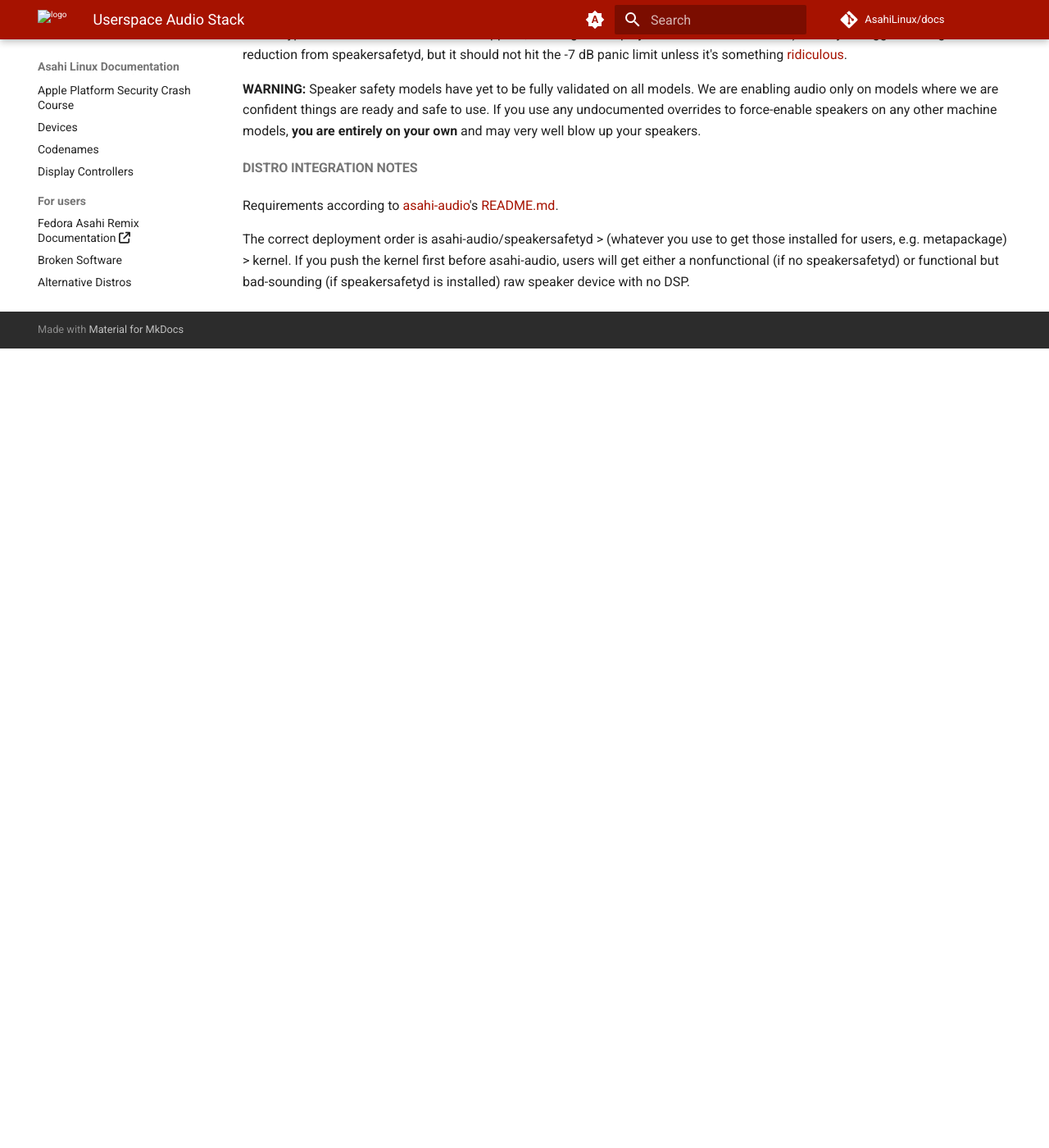
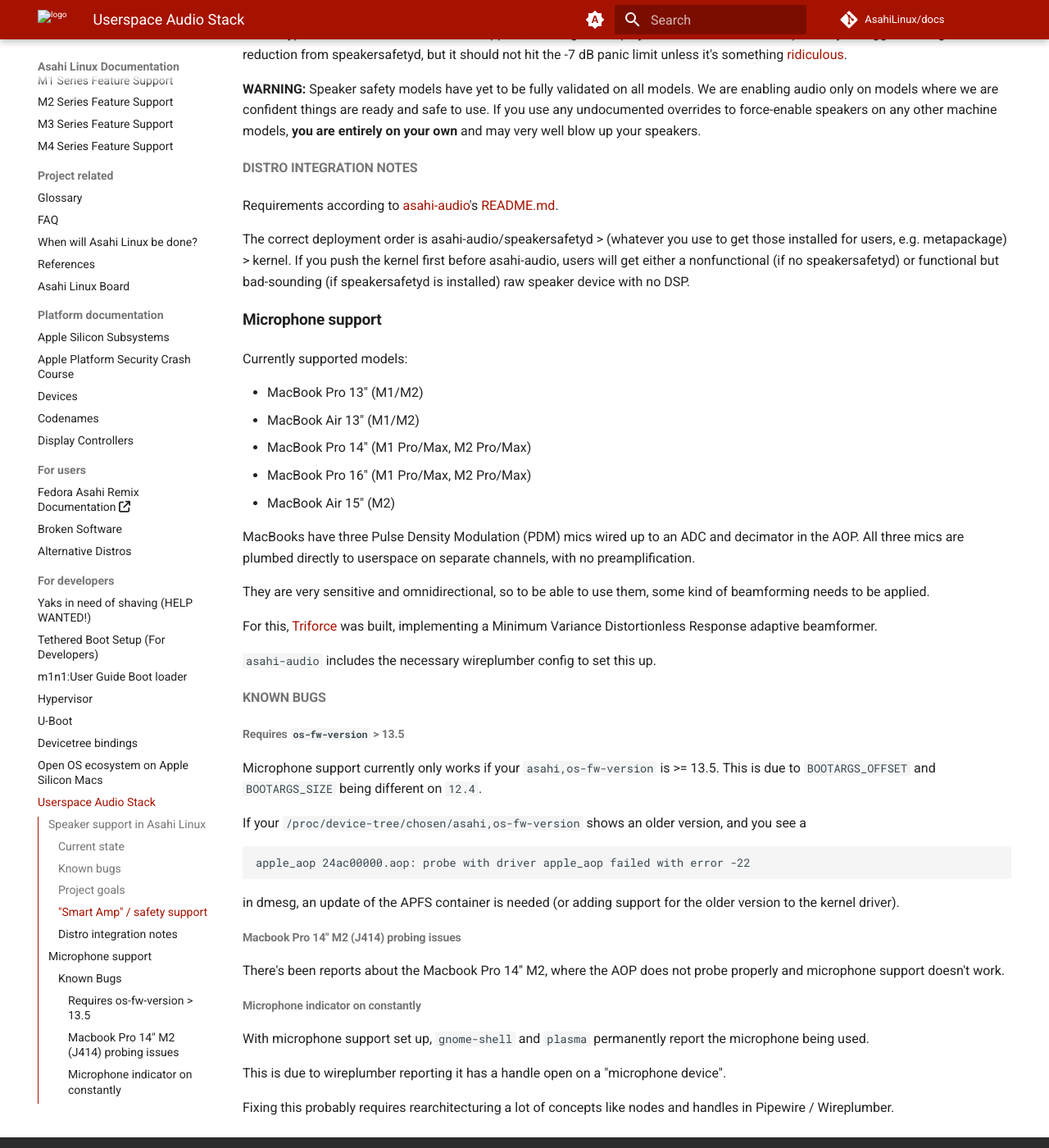
Before and after one commit to AsahiLinux/docs, an MkDocs documentation site: the page built from docs/sw/audio-userspace.md, in a window 1280 px wide and 1400 px high, scrolled down 2493 px. Shown: the whole window at 82% size. Built offline with MkDocs 1.6.1 and Material for MkDocs 9.7.7, drawn with Linux system fonts in a browser that asks for light colours; comment, search, counter and statistics services are not loaded; before the commit the page ends 2918 px from its top, so only the background shows below that.

Commit message:
audio-userspace: add microphone section
Signed-off-by: Florian Klink <flokli@flokli.de>

````diff
--- a/docs/sw/audio-userspace.md
+++ b/docs/sw/audio-userspace.md
@@ -62,3 +62,55 @@
 Requirements according to [asahi-audio](https://github.com/AsahiLinux/asahi-audio)'s [README.md](https://github.com/AsahiLinux/asahi-audio/blob/main/README.md).
 
 The correct deployment order is asahi-audio/speakersafetyd > (whatever you use to get those installed for users, e.g. metapackage) > kernel. If you push the kernel first before asahi-audio, users will get either a nonfunctional (if no speakersafetyd) or functional but bad-sounding (if speakersafetyd is installed) raw speaker device with no DSP.
+
+# Microphone support
+
+Currently supported models:
+
+ * MacBook Pro 13" (M1/M2)
+ * MacBook Air 13" (M1/M2)
+ * MacBook Pro 14" (M1 Pro/Max, M2 Pro/Max)
+ * MacBook Pro 16" (M1 Pro/Max, M2 Pro/Max)
+ * MacBook Air 15" (M2)
+
+
+MacBooks have three Pulse Density Modulation (PDM) mics wired up to an ADC
+and decimator in the AOP. All three mics are plumbed directly to userspace on
+separate channels, with no preamplification.
+
+They are very sensitive and omnidirectional, so to be able to use them, some
+kind of beamforming needs to be applied.
+
+For this, [Triforce](https://github.com/chadmed/triforce) was built,
+implementing a Minimum Variance Distortionless Response adaptive beamformer.
+
+`asahi-audio` includes the necessary wireplumber config to set this up.
+
+## Known Bugs
+
+### Requires `os-fw-version` > 13.5
+Microphone support currently only works if your `asahi,os-fw-version` is >= 13.5.
+This is due to `BOOTARGS_OFFSET` and `BOOTARGS_SIZE` being different on `12.4`.
+
+If your `/proc/device-tree/chosen/asahi,os-fw-version` shows an older version, and you see a
+
+```
+apple_aop 24ac00000.aop: probe with driver apple_aop failed with error -22
+```
+
+in dmesg, an update of the APFS container is needed (or adding support for the
+older version to the kernel driver).
+
+### Macbook Pro 14" M2 (J414) probing issues
+There's been reports about the Macbook Pro 14" M2, where the AOP does not probe
+properly and microphone support doesn't work.
+
+### Microphone indicator on constantly
+With microphone support set up, `gnome-shell` and `plasma` permanently report
+the microphone being used.
+
+This is due to wireplumber reporting it has a handle open on a "microphone
+device".
+
+Fixing this probably requires rearchitecturing a lot of concepts like nodes and
+handles in Pipewire / Wireplumber.
````
